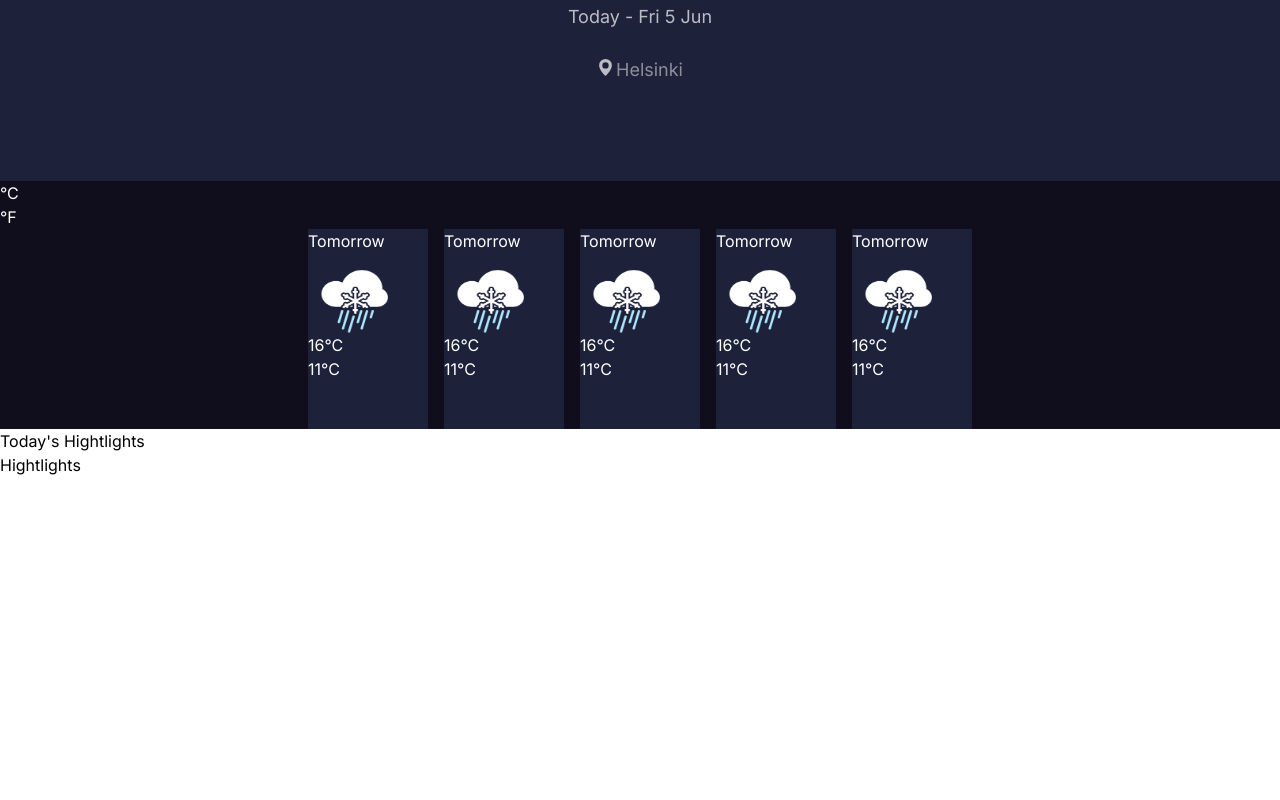
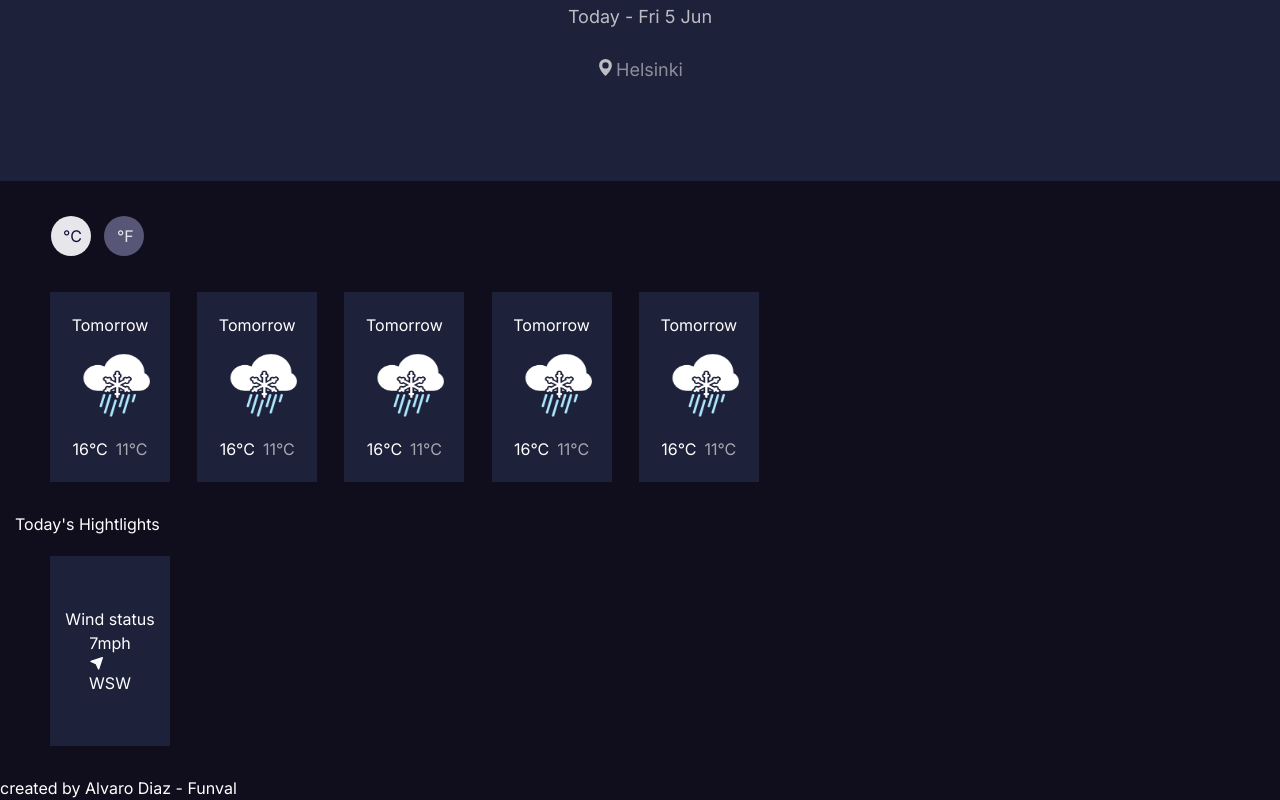
Before and after one commit to Alvarobyui/weather-web-app, a Next.js app: page / in a window 1280 px wide. Shown: the part 637-1437 px from the top of the page. Before the commit the page ends 1114 px from the top, so only its background shows below. Built offline with nearby package versions, Linux system fonts and the light colour scheme.

Commit message:
Main component done

```diff
--- a/app/components/Hightlights.jsx
+++ b/app/components/Hightlights.jsx
@@ -1,8 +1,28 @@
-import React from 'react'
-import "./Hightlights.css"
+/* eslint-disable @next/next/no-img-element */
+import React from "react";
+import "./Hightlights.css";
+import { BiSolidNavigation } from "react-icons/bi";
 
 export default function Hightlights() {
   return (
-    <div>Hightlights</div>
-  )
+    <div id="hight">
+      <div className="cards">
+        <div className="card">
+          <p className="wind-text">Wind status</p>
+          <p>
+            7<span className="UM">mph</span>
+          </p>
+          <div className="wind-info">
+            <div className="wind-arrow">
+              <BiSolidNavigation />
+            </div>
+            <p>WSW</p>
+          </div>
+        </div>
+      </div>
+      <footer>
+        <p>created by Alvaro Diaz - Funval</p>
+      </footer>
+    </div>
+  );
 }
--- a/app/components/Main.css
+++ b/app/components/Main.css
@@ -1,20 +1,21 @@
-#main {
-  background-color: #100E1D;
-  color: white;
-}
 
 .cards {
   display: flex;
   flex-wrap: wrap;
   /* height: 460px; */
-  gap: 1rem;
-  justify-content: center;
+  gap: 1.7rem;
+  justify-content: start;
+  padding: 20px 10px 30px 50px;
 }
 
 .cards .card {
-  height: 200px;
+  height: 190px;
   width: 120px;
-  background-color: #1E213A;;
+  background-color: #1E213A;
+  display: flex;
+  flex-direction: column;
+  align-items: center;
+  justify-content: center;
 }
 .cards .card .img {
   height: 80px;
@@ -24,3 +25,42 @@
   height: 100%;
   width: 100%;
 }
+
+.cards .card .box {
+  display: flex;
+  gap: 0.5rem;
+  margin-top: 1.2rem;
+}
+
+.cards .card .box :nth-child(2) {
+  opacity: 0.6;
+}
+
+.UIM {
+  display: flex;
+  align-items: center;
+  justify-content: start;
+  padding: 1rem;
+  gap: 0.8rem;
+  padding-top: 35px;
+  margin-left: 35px;
+}
+
+.UIM div {
+  border-radius: 50%;
+  width: 40px;
+  height: 40px;
+  padding: 8px 5px 5px 8px;
+  text-align: center;
+  cursor: pointer;
+}
+
+
+.UIM :nth-child(1){
+  background-color: #E7E7EB;
+  color: #110E3C;
+}
+.UIM :nth-child(2){
+  background-color: #585676;
+  color: #E7E7EB;
+}
--- a/app/components/Navbar.css
+++ b/app/components/Navbar.css
@@ -5,6 +5,7 @@ nav {
   color: white;
   background-color: #1E213A;
   align-items: stretch;
+  /* position: fixed; */
 }
 nav > * {
   flex-grow: 1;
--- a/app/globals.css
+++ b/app/globals.css
@@ -7,3 +7,12 @@
 body {
   font-family: 'Raleway', sans-serif;
 }
+
+.content {
+  background-color: #100E1D;
+  color: white;
+}
+
+.content h1 {
+  margin-left: 15px;
+}
--- a/app/page.jsx
+++ b/app/page.jsx
@@ -1,18 +1,20 @@
-"use client"
-import Head from "./components/Head"
-import Main from "./components/Main"
-import Hightlights from './components/Hightlights'
-import Navbar from './components/Navbar'
+"use client";
+import Head from "./components/Head";
+import Main from "./components/Main";
+import Hightlights from "./components/Hightlights";
+import Navbar from "./components/Navbar";
 
 export default function Home() {
   return (
     <body>
       <div className="container">
-         <Head/>
-         <Main />
-         <h1>Today&apos;s Hightlights</h1>
-         <Hightlights />
+        <Head />
+        <div className="content">
+          <Main />
+          <h1>Today&apos;s Hightlights</h1>
+          <Hightlights />
+        </div>
       </div>
     </body>
-  )
+  );
 }
--- a/package.json
+++ b/package.json
@@ -16,6 +16,7 @@
     "postcss": "8.4.24",
     "react": "18.2.0",
     "react-dom": "18.2.0",
+    "react-icons": "^4.10.1",
     "tailwindcss": "3.3.2"
   }
 }
```
Also changed, not shown: 1 other file (tests, documents, lock files or other folders).
